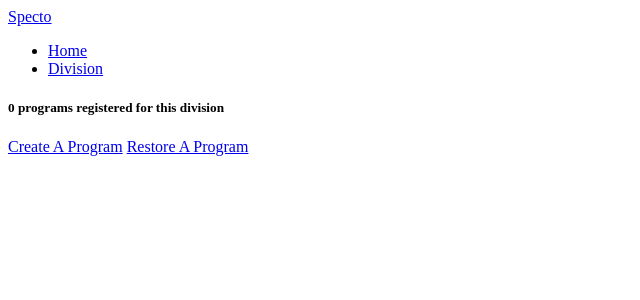
After one commit to MatFeex/specto, a Django app: page /configuration/division/1/program/ in a window 1280 px wide. The commit adds this page. Shown: the top 300 px of the page, without its empty margins (0-640 px from the left). Run offline with Django 4.2, Linux system fonts and the light colour scheme; data that the repository does not hold is empty.

Commit message:
Add CRUD-R for Program & restore/form fixed

```diff
--- a/spectoProject/configuration/models.py
+++ b/spectoProject/configuration/models.py
@@ -1,3 +1,4 @@
+from django.utils import timezone
 from msilib.schema import Error
 from multiprocessing.util import abstract_sockets_supported
 from turtle import update
@@ -41,14 +42,14 @@ class SoftDeleteModel(models.Model):
 
     def soft_deleted(self):
         self.is_deleted = True
-        # self.deleted_at = models.DateTimeField(auto_now=True)
-        self.deleted_by = models.ForeignKey(User,default=User,on_delete=models.CASCADE)
+        self.deleted_at = timezone.now()
+        self.deleted_by = "Default User"
         self.save()
 
     def restore(self):
         self.is_deleted = False
-        # self.restored_at = models.DateTimeField(auto_now=True)
-        self.restored_by = models.ForeignKey(User,default=User,on_delete=models.CASCADE)
+        self.restored_at = timezone.now()
+        self.restored_by = "Default User"
         self.save()
 
     class Meta :
--- a/spectoProject/configuration/templates/configuration/division.html
+++ b/spectoProject/configuration/templates/configuration/division/division.html
@@ -5,14 +5,14 @@
 <div>
     <h5>{{division_count}} divisions registered</h5>
     <a href="{% url 'create-division' %}">Create A Division</a>
-    <a href="">Restore A Division</a>
+    <a href="{% url 'deleted-division' %}">Restore A Division</a>
 
     {% for division in divisions %}
         <div>
             <a href="{% url 'update-division' division.id %}">Edit</a>
             <a href="{% url 'delete-division' division.id %}">Delete</a>
 
-            <h5> - <a href="">{{division.name}}</a> -- Location : {{division.location}}</h5>
+            <h5> - <a href="{% url 'program' division.id %}">{{division.name}}</a> -- Location : {{division.location}}</h5>
             <h5>Description : {{division.description}}</h5>
             <hr>
         </div>
--- /dev/null
+++ b/spectoProject/configuration/templates/configuration/program/program.html
@@ -0,0 +1,23 @@
+{% extends 'main.html' %}
+
+{% block content %}
+
+<div>
+    <h5>{{program_count}} programs registered for this division</h5>
+    <a href="{% url 'create-program' division_id %}">Create A Program</a>
+    <a href="{% url 'deleted-program' division_id %}">Restore A Program</a>
+
+    {% for program in programs %}
+        <div>
+            <a href="{% url 'update-program' division_id program.id %}">Edit</a>
+            <a href="{% url 'delete-program' division_id program.id %}">Delete</a>
+
+            <h5> - <a href="">{{program.name}}</a> -- Division : {{program.division}}</h5>
+            <h5>Description : {{program.description}}</h5>
+            <hr>
+        </div>
+    {% endfor %}
+</div>
+
+
+{% endblock content%}
--- a/spectoProject/configuration/urls.py
+++ b/spectoProject/configuration/urls.py
@@ -5,10 +5,21 @@ from . import views
 
 urlpatterns = [
     path('',views.home, name="home"),
+
     # urls for DIVISION
+    path('configuration/deleted-division/',views.read_deleted_division, name="deleted-division"),
     path('configuration/division/',views.read_division, name="division"),
     path('configuration/division/create-division/',views.create_division, name="create-division"),
-    path('configuration/division/<id>/update-division/',views.update_division, name="update-division"),
-    path('configuration/division/<id>/delete-division/',views.delete_division, name="delete-division"),
-    path('configuration/division/<id>/restore-division/',views.restore_division, name="restore-division"),
+    path('configuration/division/<division_id>/update-division/',views.update_division, name="update-division"),
+    path('configuration/division/<division_id>/delete-division/',views.delete_division, name="delete-division"),
+    path('configuration/division/<division_id>/restore-division/',views.restore_division, name="restore-division"),
+
+
+    # urls for PROGRAM
+    path('configuration/division/<division_id>/deleted-program/',views.read_deleted_program, name="deleted-program"),
+    path('configuration/division/<division_id>/program/',views.read_program, name="program"),
+    path('configuration/division/<division_id>/program/create-program/',views.create_program, name="create-program"),
+    path('configuration/division/<division_id>/program/<program_id>/update-program/',views.update_program, name="update-program"),
+    path('configuration/division/<division_id>/program/<program_id>/delete-program/',views.delete_program, name="delete-program"),
+    path('configuration/division/<division_id>/program/<program_id>/restore-program/',views.restore_program, name="restore-program"),
 ]
--- a/spectoProject/configuration/views.py
+++ b/spectoProject/configuration/views.py
@@ -3,17 +3,25 @@ from .models import Division, Program, Product, Workshop
 from .forms import DivisionForm, ProgramForm, ProductForm, WorkshopForm
 
 
-# Create your views here.
+# CONFIGURATION VIEWS :
+
 def home(request):
     return render(request,'configuration/home.html')
 
+
 # CRUD-R for DIVISION
 def read_division(request):
-
     divisions = Division.objects.all()
     division_count = divisions.count()
     context = {'divisions':divisions,'division_count':division_count}
-    return render(request,'configuration/division.html',context)
+    return render(request,'configuration/division/division.html',context)
+
+
+def read_deleted_division(request):
+    divisions = Division.deleted_objects.all()
+    division_count = divisions.count()
+    context = {'divisions':divisions,'division_count':division_count}
+    return render(request,'configuration/division/deleted_division.html',context)
 
 
 def create_division(request):
@@ -27,8 +35,8 @@ def create_division(request):
     return render(request, 'configuration/form.html', context)
 
 
-def update_division(request,id):
-    division = Division.objects.get(id=id)
+def update_division(request,division_id):
+    division = Division.objects.get(id=division_id)
     form = DivisionForm(instance=division)
     if request.method == 'POST' :
         form = DivisionForm(request.POST, instance=division)
@@ -39,8 +47,8 @@ def update_division(request,id):
     return render(request, 'configuration/form.html', context)
 
 
-def delete_division(request,id):
-    division = Division.objects.get(id=id)
+def delete_division(request,division_id):
+    division = Division.objects.get(id=division_id)
     if request.method == 'POST' :
         division.soft_deleted()
         return redirect('division')
@@ -48,8 +56,8 @@ def delete_division(request,id):
     return render(request,'configuration/delete.html',context)
 
 
-def restore_division(request,id):
-    division = Division.deleted_objects.get(id=id)
+def restore_division(request,division_id):
+    division = Division.deleted_objects.get(id=division_id)
     if request.method == 'POST' :
         division.restore()
         return redirect('division')
@@ -57,6 +65,64 @@ def restore_division(request,id):
     context = {'obj':division}
     return render(request,'configuration/restore.html',context)
 
+
 # CRUD-R for PROGRAM
+def read_program(request, division_id):
+    programs = Program.objects.all().filter(division_id=division_id)
+    program_count = programs.count()
+    context = {'programs':programs,'program_count':program_count,'division_id':division_id}
+    return render(request,'configuration/program/program.html',context)
+
+
+def read_deleted_program(request, division_id):
+    programs = Program.deleted_objects.all().filter(division_id=division_id)
+    program_count = programs.count()
+    context = {'programs':programs,'program_count':program_count,'division_id':division_id}
+    return render(request,'configuration/program/deleted_program.html',context)
+
+
+def create_program(request, division_id):
+    form = ProgramForm()
+    if request.method == 'POST' :
+        form = ProgramForm(request.POST)
+        if form.is_valid():
+            form.save()
+            return redirect(f'/configuration/division/{division_id}/program/')
+    context = {'form':form, 'text':'Program'}
+    return render(request, 'configuration/form.html', context)
+
+
+def update_program(request,division_id, program_id):
+    program = Program.objects.all().filter(division_id=division_id).get(id=program_id)
+    form = ProgramForm(instance=program)
+    if request.method == 'POST' :
+        form = ProgramForm(request.POST, instance=program)
+        if form.is_valid() :
+            form.save()
+            return redirect(f'/configuration/division/{division_id}/program/')
+    context = {'form':form}
+    return render(request, 'configuration/form.html', context)
+
+
+def delete_program(request,division_id, program_id):
+    program = Program.objects.all().filter(division_id=division_id).get(id=program_id)
+    if request.method == 'POST' :
+        program.soft_deleted()
+        return redirect(f'/configuration/division/{division_id}/program/')
+    context = {'obj':program}
+    return render(request,'configuration/delete.html',context)
+
+
+def restore_program(request,division_id, program_id):
+    program = Program.deleted_objects.all().filter(division_id=division_id).get(id=program_id)
+    if request.method == 'POST' :
+        program.restore()
+        return redirect(f'/configuration/division/{division_id}/program/')
+
+    context = {'obj':program}
+    return render(request,'configuration/restore.html',context)
+
+
+# CRUD-R for PRODUCT
 
 # ...
```
Also changed, not shown: spectoProject/configuration/forms.py (+4 -4 lines), spectoProject/configuration/templates/configuration/division/deleted_division.html (added, +19 -0 lines), spectoProject/configuration/templates/configuration/program/deleted_program.html (added, +19 -0 lines).
